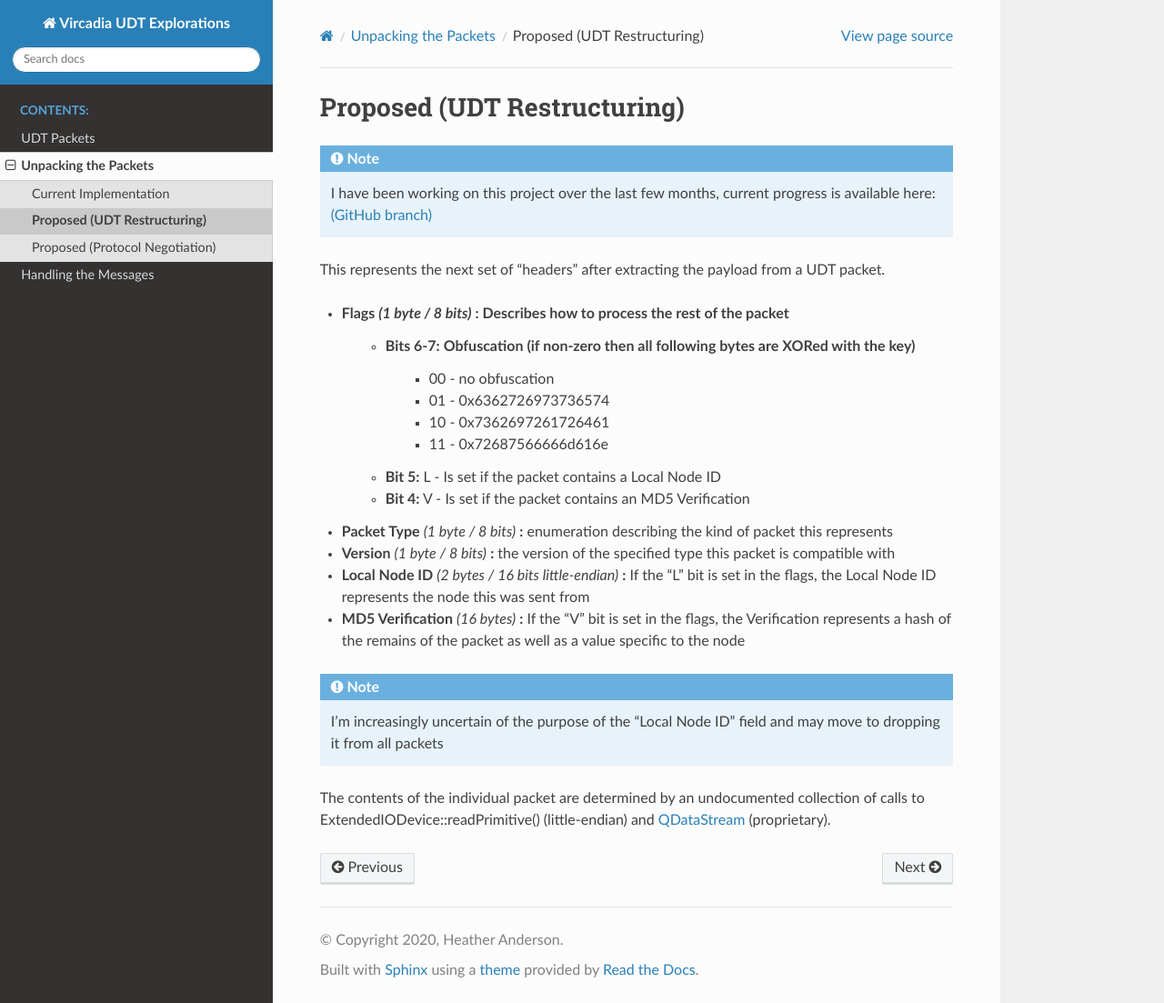
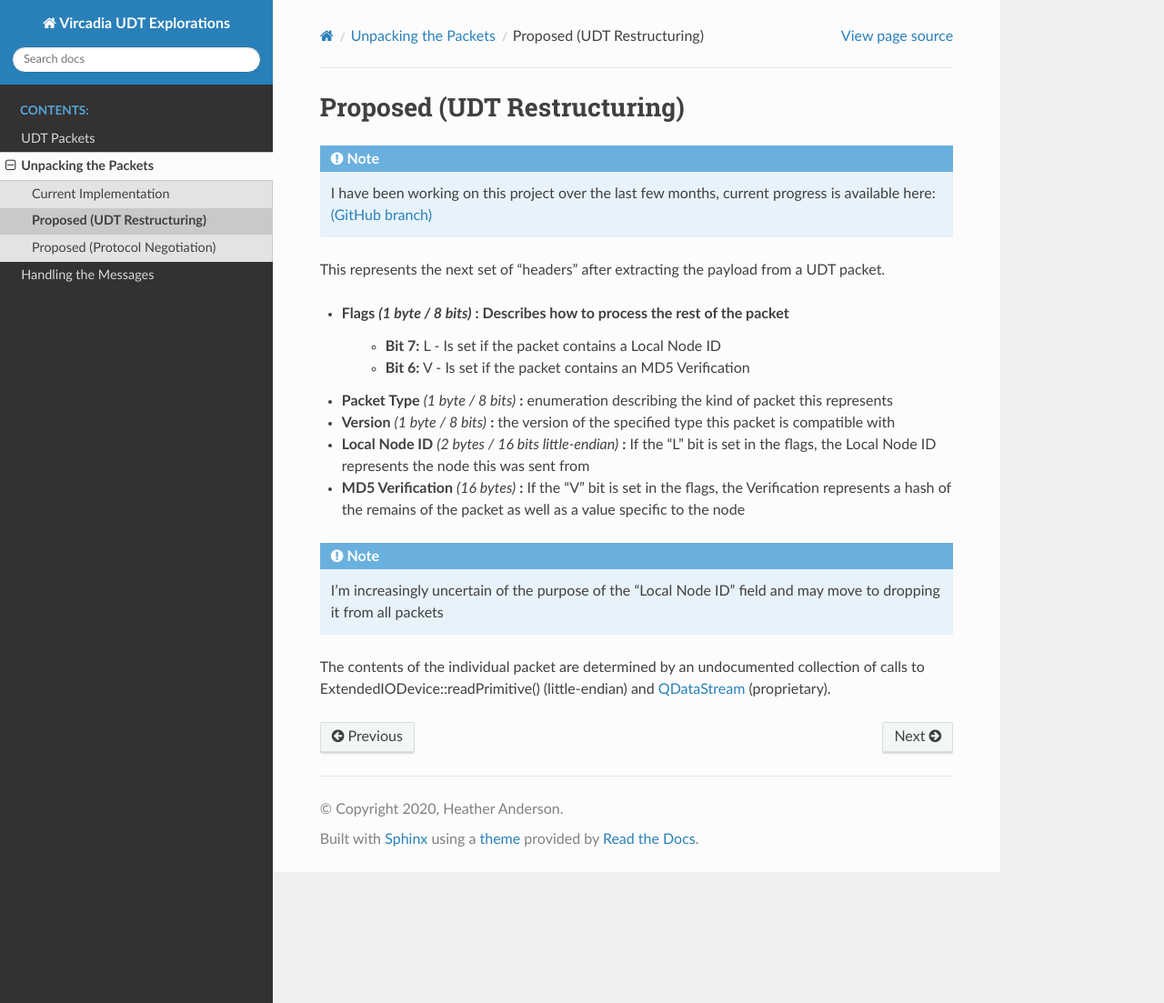
Before and after one commit to odysseus654/vircadia-protocol-exploration, a Sphinx documentation site: the page built from source/packet/udt.rst, in a window 1280 px wide and 1103 px high. Shown: the whole window at 91% size. Built offline with Sphinx 7.4.7 and the Read the Docs theme 2.0.0, drawn with Linux system fonts in a browser that asks for light colours.

Commit message:
moving packet obfuscation to the UDT layer

```diff
--- a/source/packet/udt.rst
+++ b/source/packet/udt.rst
@@ -8,13 +8,8 @@ Proposed (UDT Restructuring)
 This represents the next set of "headers" after extracting the payload from a UDT packet.
 
 - **Flags** *(1 byte / 8 bits)* **:** Describes how to process the rest of the packet
-    - **Bits 6-7:** Obfuscation (if non-zero then all following bytes are XORed with the key)
-        * 00 - no obfuscation
-        * 01 - 0x6362726973736574
-        * 10 - 0x7362697261726461
-        * 11 - 0x72687566666d616e
-    - **Bit 5:** L - Is set if the packet contains a Local Node ID
-    - **Bit 4:** V - Is set if the packet contains an MD5 Verification
+    - **Bit 7:** L - Is set if the packet contains a Local Node ID
+    - **Bit 6:** V - Is set if the packet contains an MD5 Verification
 - **Packet Type** *(1 byte / 8 bits)* **:** enumeration describing the kind of packet this represents
 - **Version** *(1 byte / 8 bits)* **:** the version of the specified type this packet is compatible with
 - **Local Node ID** *(2 bytes / 16 bits little-endian)* **:** If the "L" bit is set in the flags, the Local Node ID represents the node this was sent from
```
Also changed, not shown: source/udt/proposed/layout.rst (+6 -1 lines).
